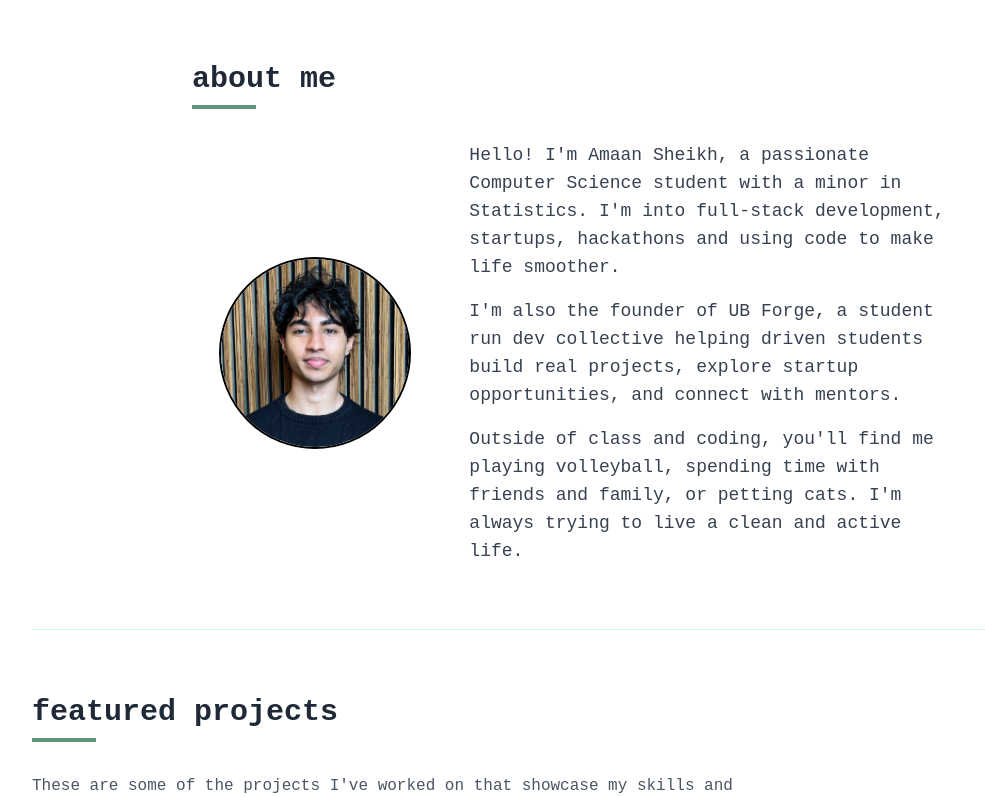
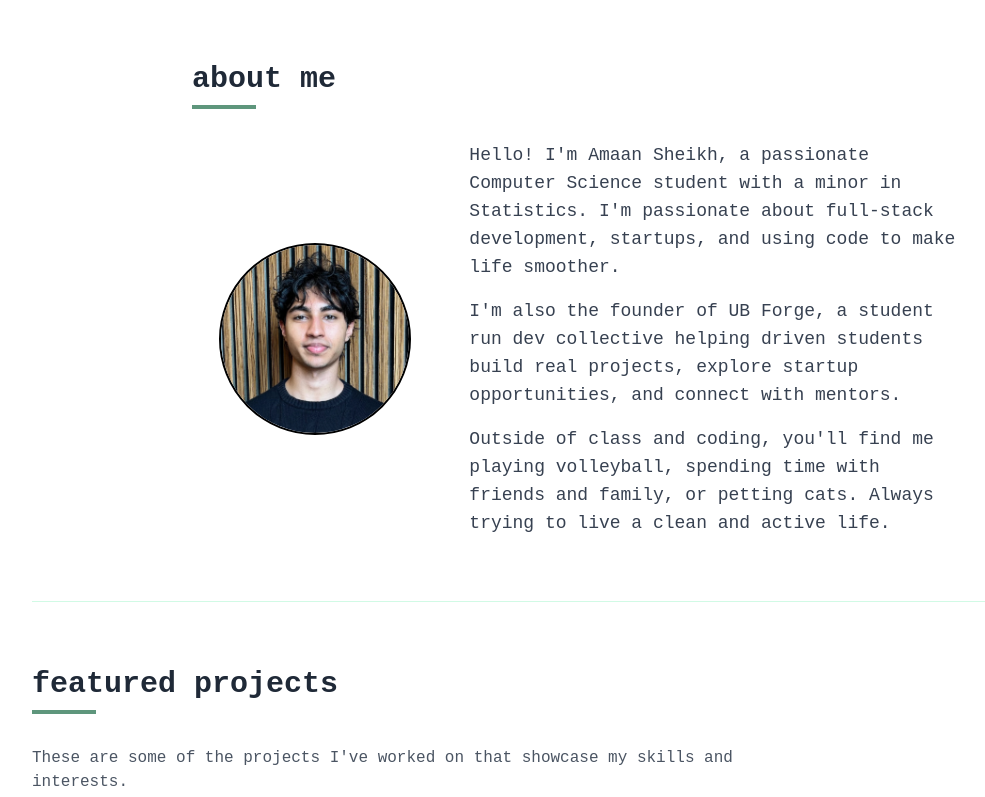
Before and after one commit to AmaanOMO/personal-portfolio, a Next.js app: page / in a window 1280 px wide. Shown: the part 597-1394 px from the top of the page, without its empty margins (64-1049 px from the left). Built offline with nearby package versions, Linux system fonts and the light colour scheme.

Commit message:
fixed jsx

```diff
--- a/src/components/About.tsx
+++ b/src/components/About.tsx
@@ -1,5 +1,6 @@
 'use client'
 import React from 'react'
+import Image from 'next/image'
 export function About() {
   return (
     <section id="about" className="py-16 border-t border-emerald-100">
@@ -9,22 +10,24 @@ export function About() {
         <div className="flex flex-col md:flex-row gap-8 items-center">
           <div className="md:w-1/3">
             <div className="rounded-full overflow-hidden border-2 border-black w-48 h-48 mx-auto">
-              <img
+              <Image
                 src="/profile.png"
                 alt="Profile"
+                width={192}
+                height={192}
                 className="w-full h-full object-cover"
               />
             </div>
           </div>
           <div className="md:w-2/3">
             <p className="text-gray-700 text-lg mb-4">
-              Hello! I'm Amaan Sheikh, a passionate Computer Science student with a minor in Statistics. I'm into full-stack development, startups, hackathons and using code to make life smoother.
+              {"Hello! I'm Amaan Sheikh, a passionate Computer Science student with a minor in Statistics. I'm passionate about full-stack development, startups, and using code to make life smoother."}
             </p>
             <p className="text-gray-700 text-lg mb-4">
-              I'm also the founder of UB Forge, a student run dev collective helping driven students build real projects, explore startup opportunities, and connect with mentors.
+              {"I'm also the founder of UB Forge, a student run dev collective helping driven students build real projects, explore startup opportunities, and connect with mentors."}
             </p>
             <p className="text-gray-700 text-lg">
-              Outside of class and coding, you'll find me playing volleyball, spending time with friends and family, or petting cats. I'm always trying to live a clean and active life.
+              {"Outside of class and coding, you'll find me playing volleyball, spending time with friends and family, or petting cats. Always trying to live a clean and active life."}
             </p>
           </div>
         </div>
--- a/src/components/Contact.tsx
+++ b/src/components/Contact.tsx
@@ -14,8 +14,7 @@ export function Contact() {
           </div>
           <h3 className="text-xl font-bold mb-4 text-white">Get In Touch</h3>
           <p className="text-white mb-6">
-            Have a project in mind or want to chat? Feel free to reach out. I'm
-            always open to discussing new opportunities and ideas.
+            {"Have a project in mind or want to chat? Feel free to reach out. I'm always open to discussing new opportunities and ideas."}
           </p>
           <a
             href="mailto:amaansheikhme@gmail.com"
--- a/src/components/Hero.tsx
+++ b/src/components/Hero.tsx
@@ -1,5 +1,5 @@
 'use client'
-import React, { useCallback, useEffect, useState } from 'react'
+import React, { useEffect, useState } from 'react'
 import { GithubIcon, LinkedinIcon, FileTextIcon } from 'lucide-react'
 
 export function Hero() {
@@ -54,7 +54,7 @@ export function Hero() {
     <section className="py-20 md:py-32 flex flex-col items-center justify-center text-center">
       <div className="cat-emoji text-5xl mb-6">🐈‍⬛🐈</div>
       <h1 className="text-4xl md:text-6xl font-bold mb-6">
-        Hi, i'm <span className="text-emerald-500">Amaan Sheikh</span>
+        {"Hi, I'm "}<span className="text-emerald-500">Amaan Sheikh</span>
       </h1>
       <div className="text-xl md:text-2xl mb-8 font-light min-h-[2rem]">
         <span className="text-black">{displayText}</span>
```
